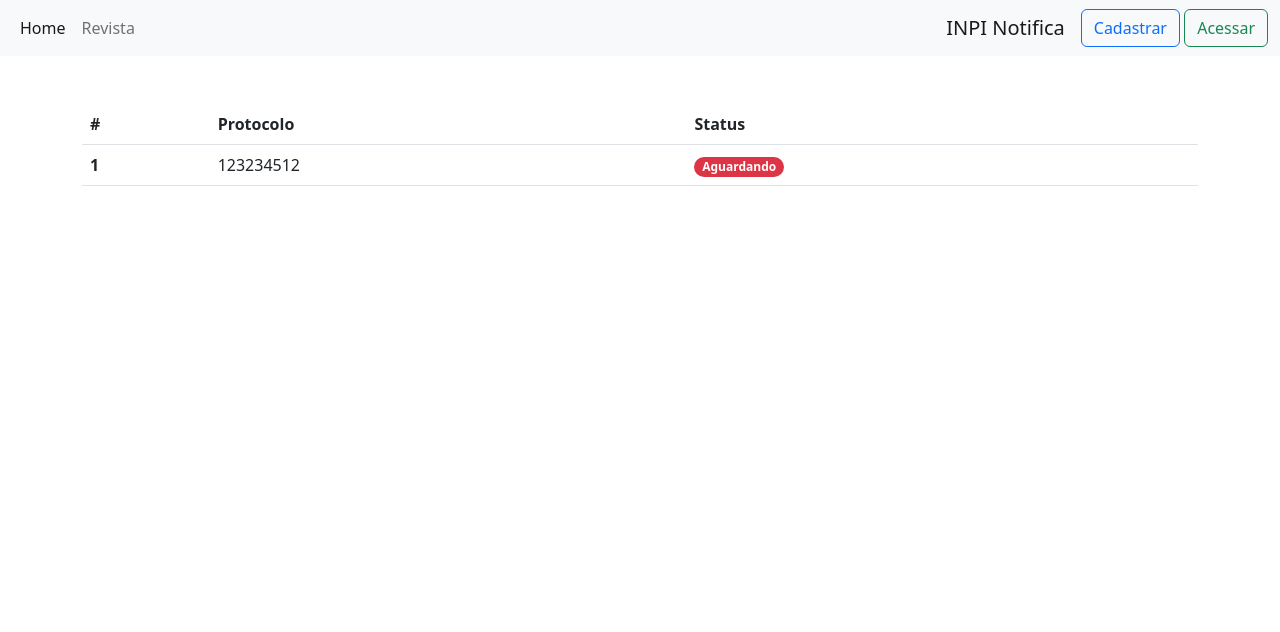
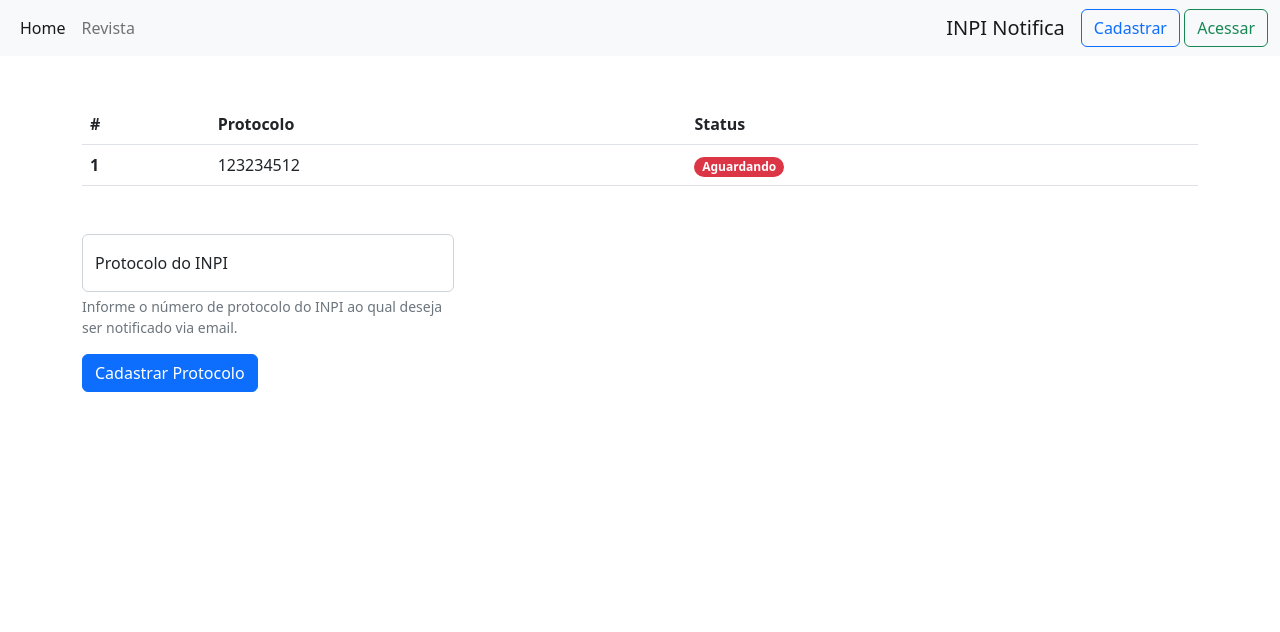
Before and after one commit to legioz/inpi-rpa-notifications, a FastAPI app: page / in a window 1280 px wide. Shown: the top 632 px of the page. Run offline with FastAPI, Linux system fonts and the light colour scheme.

Commit message:
feat: add protocol crud

```diff
--- a/main.py
+++ b/main.py
@@ -50,8 +50,8 @@ async def set_login(request: Request):
     return RedirectResponse("/", status.HTTP_302_FOUND)
 
 
-@app.post("/track-proccess")
-async def set_track_proccess(credentials: HTTPBasicCredentials = Depends(security)):
+@app.post("/protocol")
+async def set_protocol(credentials: HTTPBasicCredentials = Depends(security)):
     user = {"username": credentials.username, "password": credentials.password}
     return RedirectResponse("/", status.HTTP_302_FOUND)
 
--- a/templates/index.html
+++ b/templates/index.html
@@ -19,6 +19,21 @@
             </tr>
         </tbody>
     </table>
+    <!-- <hr> -->
+    <form method="post" action="/protocol" class="mt-5">
+        <div class="col-md-4">
+            <div class="form-floating mb-3">
+                <input type="text" class="form-control" id="floatingInput" placeholder="protocolo" required>
+                <label for="floatingInput">Protocolo do INPI</label>
+                <div id="floatingInput" class="form-text">
+                    Informe o número de protocolo do INPI ao qual deseja ser notificado via email.
+                </div>
+              </div>
+        </div>
+        <div class="form-group mt-3">
+            <button type="submit" class="btn btn-primary">Cadastrar Protocolo</button>
+        </div>
+    </form>
 </div>
 <!-- Modals -->
 <div class="modal fade" id="register" tabindex="-1" aria-labelledby="LoginnLabel" aria-hidden="true">
@@ -37,7 +52,8 @@
                     </div>
                     <div class="mb-3">
                         <label for="email2" class="form-label">Confirmar Email</label>
-                        <input type="email" class="form-control" id="email2" aria-describedby="emailHelp" required onblur="validate_email()">
+                        <input type="email" class="form-control" id="email2" aria-describedby="emailHelp" required
+                            onblur="validate_email()">
                         <div id="emailHelp" class="form-text"></div>
                         <div class="invalid-feedback" id="email-invalid-feedback">
                             Confirmação inválida!
@@ -49,7 +65,8 @@
                     </div>
                     <div class="mb-3">
                         <label for="password2" class="form-label">Confirmar Senha</label>
-                        <input type="password" class="form-control" id="password2" required onblur="validate_password()">
+                        <input type="password" class="form-control" id="password2" required
+                            onblur="validate_password()">
                         <div class="invalid-feedback" id="password-invalid-feedback">
                             Confirmação inválida!
                         </div>
```
Lines whose indentation alone changed are shown as unchanged.
